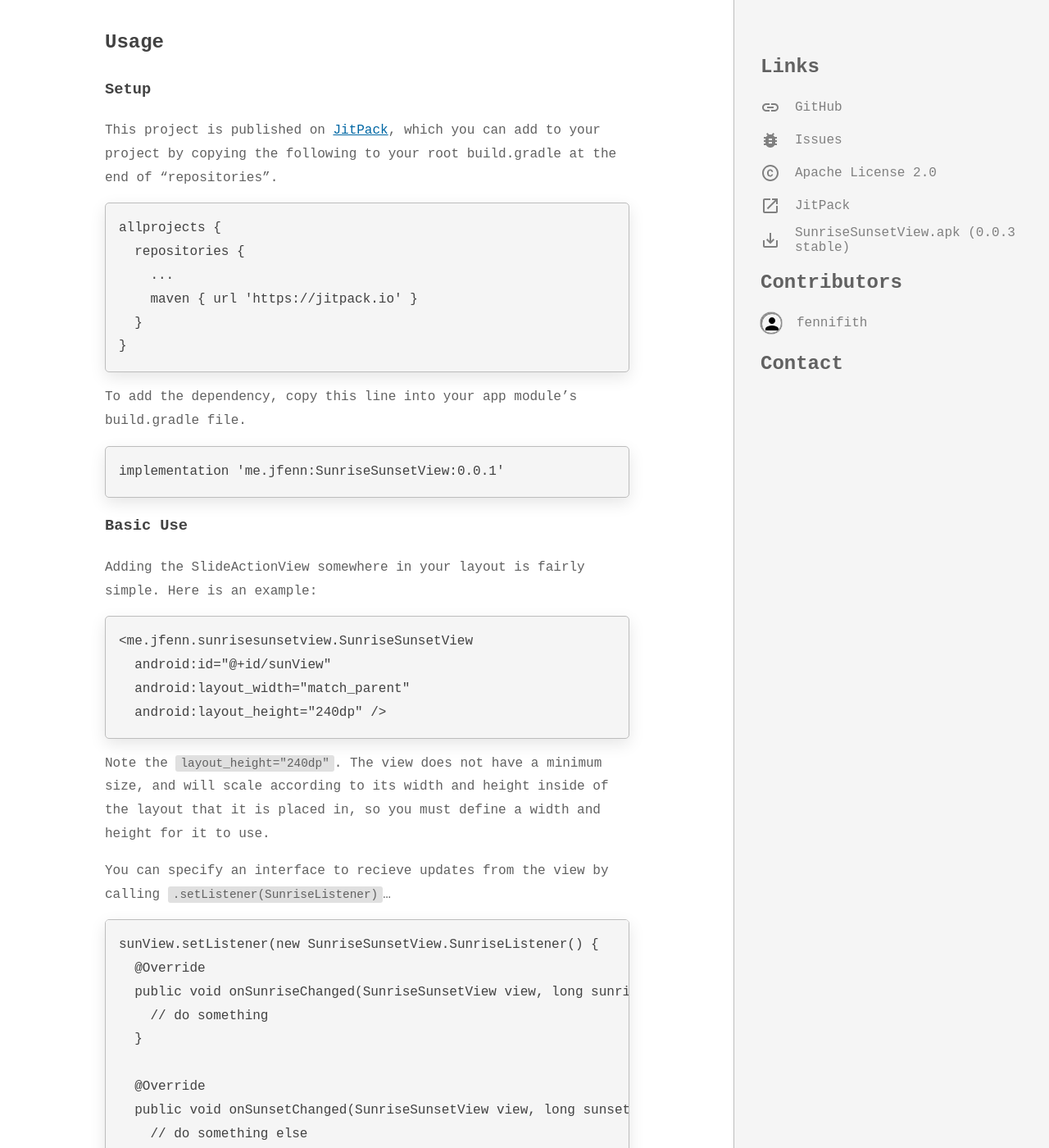
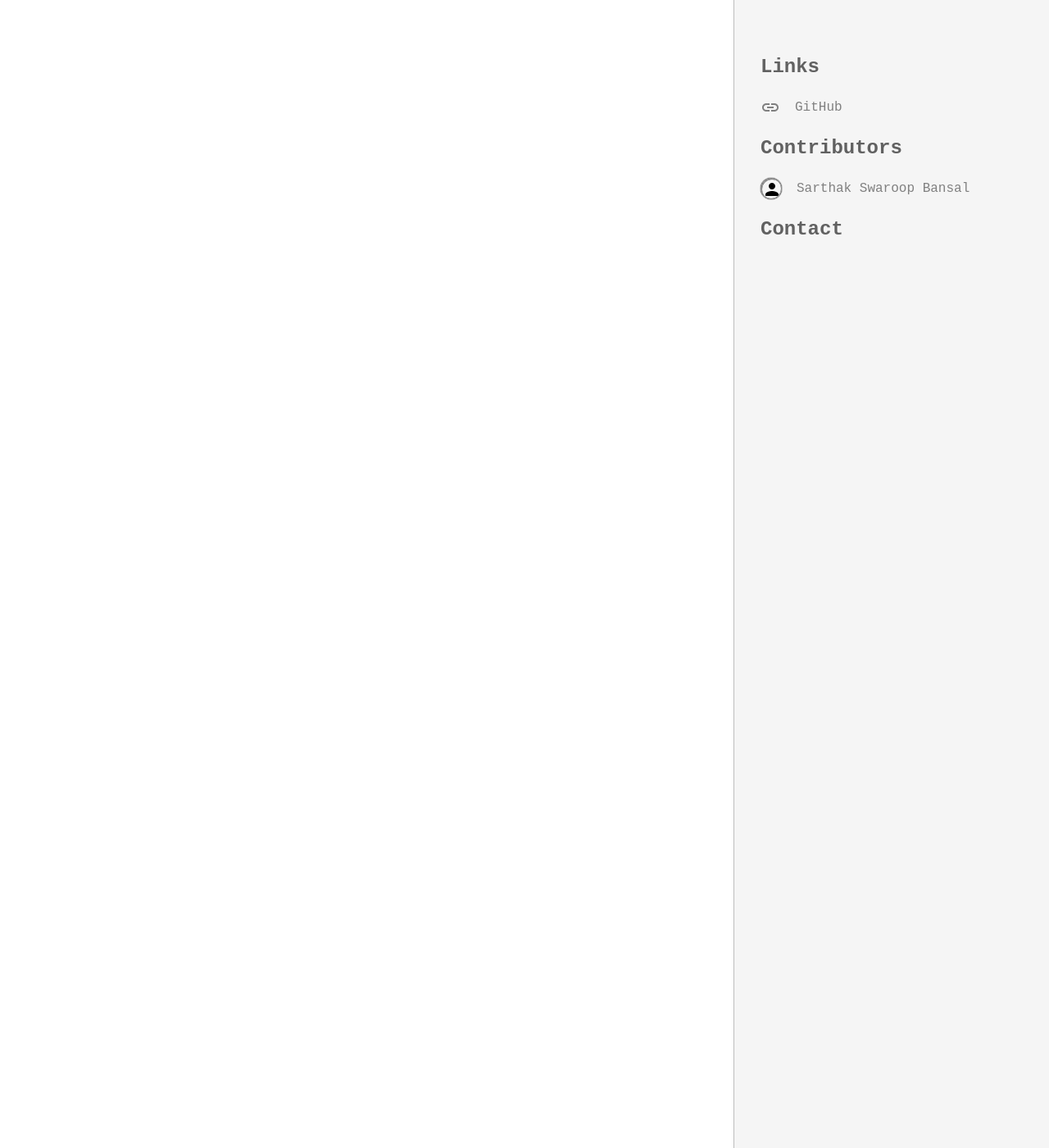
Before and after one commit to SarthakSwaroop/sarthakswaroop.github.io, a Jekyll site: the page built from _projects/sunrisesunsetview.md, in a window 1280 px wide and 1400 px high, scrolled down 982 px. Shown: the whole window at 82% size. Built offline with Jekyll 4.4.1, drawn with Linux system fonts in a browser that asks for light colours; nearby versions of some CDN libraries; some web fonts are replaced; comment, search, counter and statistics services are not loaded; a style sheet for code colours, icons or effects is not loaded; some of the changed text lies outside the part shown; grey boxes are pictures that could not be loaded.

Commit message:
Update sunrisesunsetview.md

````diff
--- a/_projects/sunrisesunsetview.md
+++ b/_projects/sunrisesunsetview.md
@@ -2,30 +2,16 @@
 layout: "project"
 type: "android-library"
 title: "Sunrise Sunset View"
-description: "A lightweight Android view used for displaying and/or editing sunrise and sunset times."
+description: "UI for displaying and/or editing sunrise and sunset times."
 icon: "https://raw.githubusercontent.com/SarthakSwaroop/RAW/master/WEATHER-512.png"
-repo: "fennifith/SunriseSunsetView"
-git: "git://github.com/fennifith/SunriseSunsetView.git"
 links:
   - name: "GitHub"
-    url: "https://github.com/fennifith/SunriseSunsetView"
+    url: "https://github.com/SarthakSwaroop"
     icon: "https://github.com/favicon.ico"
-  - name: "Issues"
-    url: "https://github.com/fennifith/SunriseSunsetView/issues"
-    icon: "/images/ic/bug.svg"
-  - name: "Apache License 2.0"
-    url: "https://choosealicense.com/licenses/apache-2.0/"
-    icon: "/images/ic/copyright.svg"
-  - name: "JitPack"
-    url: "https://jitpack.io/#me.jfenn/SunriseSunsetView"
-    icon: "/images/ic/launch.svg"
-  - name: "SunriseSunsetView.apk (0.0.3 stable)"
-    url: "https://github.com/fennifith/SunriseSunsetView/releases/download/0.0.3/SunriseSunsetView.apk"
-    icon: "/images/ic/download.svg"
 contributors:
-  - login: "fennifith"
-    avatar: "https://avatars1.githubusercontent.com/u/13000407?v=4"
-    url: "https://github.com/fennifith"
+  - login: "Sarthak Swaroop Bansal"
+    avatar: "https://raw.githubusercontent.com/SarthakSwaroop/RAW/master/mee.jpg"
+    url: "https://github.com/sarthakswarooop"
 languages:
   - "Java"
   - "Shell"
@@ -34,70 +20,5 @@ isWiki: "false"
 pushed: "2019-02-12T15:50:07Z"
 ---
 
-SunriseSunsetView is a lightweight Android view used for displaying and/or editing sunrise and sunset times. This is a part of my efforts to modularize some of the things that I write; it was originally a part of [Alarmio](https://jfenn.me/projects/alarmio), and has been separated into its own library.
 
-[![JitPack](https://jitpack.io/v/me.jfenn/SunriseSunsetView.svg)](https://jitpack.io/#me.jfenn/SunriseSunsetView)
-[![Build Status](https://travis-ci.com/fennifith/SunriseSunsetView.svg?branch=master)](https://travis-ci.com/fennifith/SunriseSunsetView)
-[![Discord](https://img.shields.io/discord/514625116706177035.svg?logo=discord&colorB=7289da)](https://discord.gg/5VcJgmy)
-
-For testing and experimentation purposes, a sample apk can be downloaded [here](https://jfenn.me/projects/sunrisesunsetview).
-
-|A Screenshot|
-|-----|
-|![img](https://github.com/fennifith/SunriseSunsetView/blob/master/./.github/images/screenshot.png?raw=true)|
-
-## Usage
-
-### Setup
-
-This project is published on [JitPack](https://jitpack.io), which you can add to your project by copying the following to your root build.gradle at the end of "repositories".
-
-```gradle
-allprojects {
-  repositories {
-    ...
-    maven { url 'https://jitpack.io' }
-  }
-}
-```
-
-To add the dependency, copy this line into your app module's build.gradle file.
-
-```gradle
-implementation 'me.jfenn:SunriseSunsetView:0.0.1'
-```
-
-### Basic Use
-
-Adding the SlideActionView somewhere in your layout is fairly simple. Here is an example:
-
-```xml
-<me.jfenn.sunrisesunsetview.SunriseSunsetView
-  android:id="@+id/sunView"
-  android:layout_width="match_parent"
-  android:layout_height="240dp" />
-```
-
-Note the `layout_height="240dp"`. The view does not have a minimum size, and will scale according to its width and height inside of the layout that it is placed in, so you must define a width and height for it to use.
-
-You can specify an interface to recieve updates from the view by calling `.setListener(SunriseListener)`...
-
-```java
-sunView.setListener(new SunriseSunsetView.SunriseListener() {
-  @Override
-  public void onSunriseChanged(SunriseSunsetView view, long sunriseMillis) {
-    // do something
-  }
-
-  @Override
-  public void onSunsetChanged(SunriseSunsetView view, long sunsetMillis) {
-    // do something else
-  }
-});
-```
-
-The sunrise and sunset times are passed as milliseconds ranging from 0 to "24 hours", or 86400000. Note that these values are not dependent on your current time zone - they start at 0, representing "0:00", and end at 864399999, representing "23:59".
-
-You can set these values by calling `.setDayStart(millis)` and `.setDayEnd(millis)`.
-
-As I am too lazy to write any more documentation, you can see my automated documentation for the view [here](https://jfenn.me/projects/sunrisesunsetview/docs/sunrisesunsetview/src/main/java/me/jfenn/sunrisesunsetview/SunriseSunsetView).
+![img](https://github.com/fennifith/SunriseSunsetView/blob/master/./.github/images/screenshot.png?raw=true)
````
